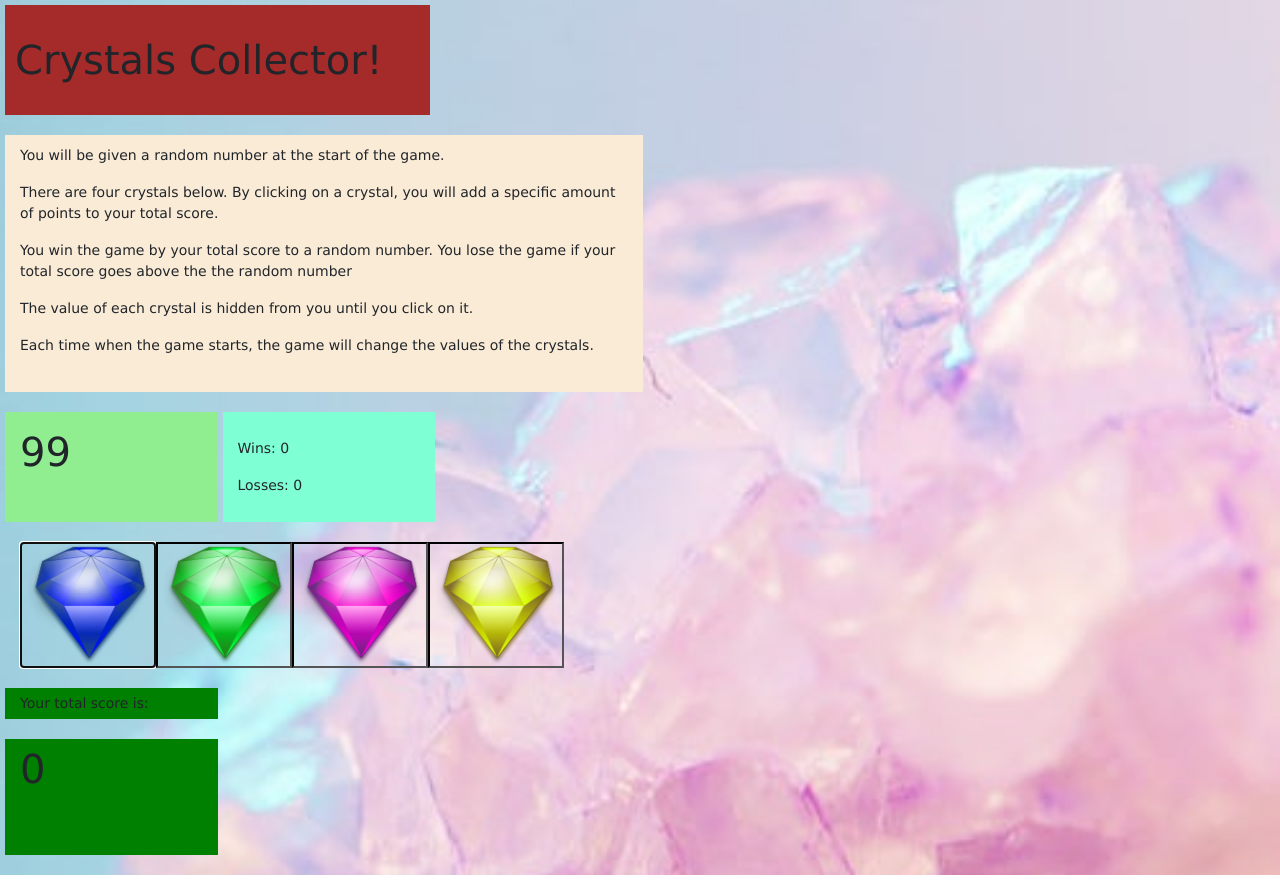
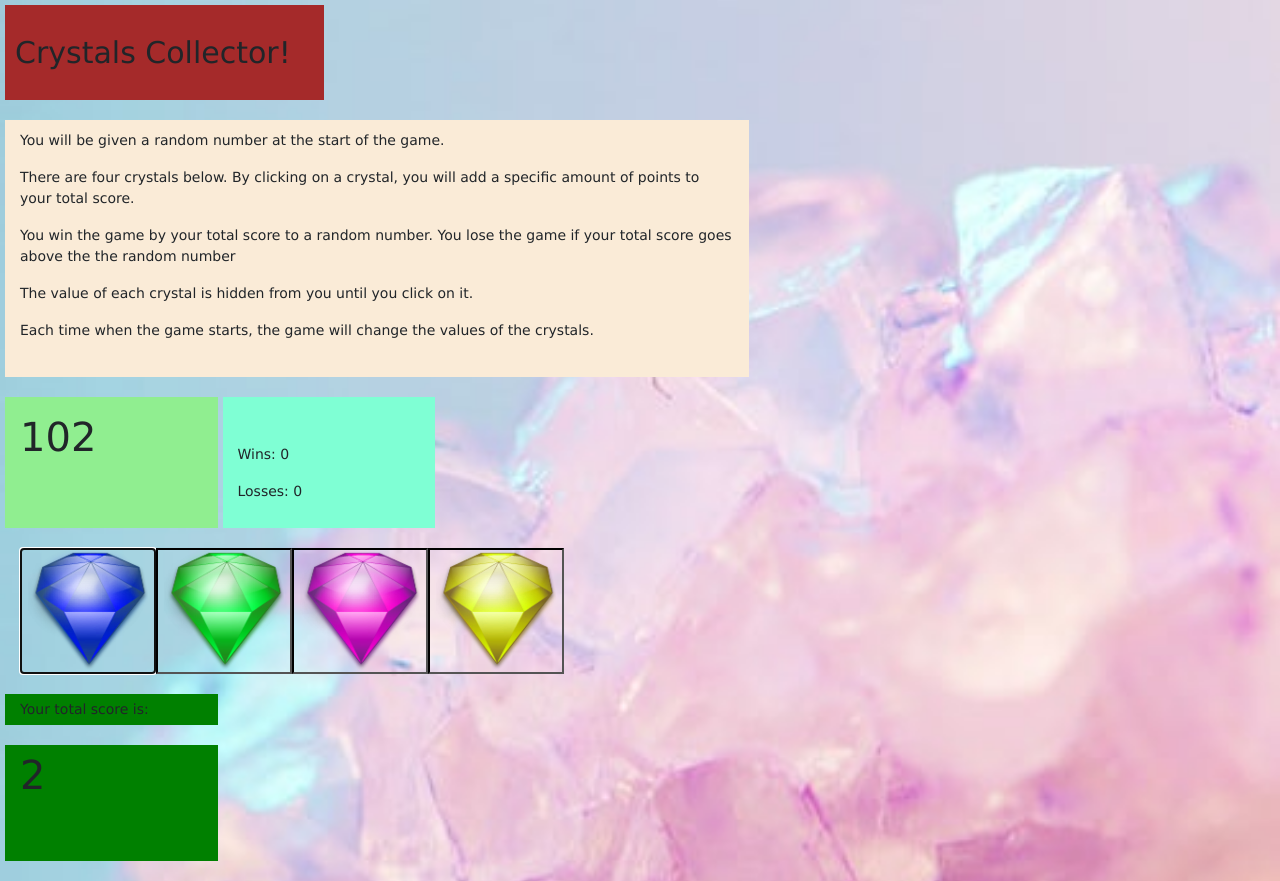
Before and after one commit to remrobem/week-4-game, a plain HTML site: page index.html in a window 1280 px wide. Both pictures are taken after a click on the button 88 px from the left and 605 px from the top of the page. Drawn offline with nearby package versions, Linux system fonts and the light colour scheme.

Commit message:
code optimization changes

```diff
--- a/assets/css/style.css
+++ b/assets/css/style.css
@@ -44,6 +44,10 @@ body {
     margin-right: 5px;
 }
 
+#message {
+    visibility: hidden;
+}
+
 .crystals img {
     width: 100%;
 }
@@ -67,6 +71,13 @@ body {
 #crystalTotal {
     padding-bottom: 40px;
     font-size: 40px;
+}
+
+@media only screen and (max-width: 1600px) {
+    #heading {
+        font-size: 30px;
+        padding: 25px 10px;
+    }
 }
 
 @media only screen and (max-width: 1200px) {
@@ -94,3 +105,4 @@ body {
     .crystals img {
         /* width: 75%; */
     }
+}
--- a/assets/javascript/game.js
+++ b/assets/javascript/game.js
@@ -1,52 +1,88 @@
 window.onload = function () {
 
-    startGame();
+    crystalGame.initializeGame();
+
+    $('.button').click(crystalGame.gemButton);
 
 };
 
-
-
+// initialize global variables
 const randomGameMin = 19;
 const randomGameMax = 120;
 const randomCrystalMin = 1;
 const randomCrystalMax = 12;
-let crystalValues = [];
+const winMsg = "You Win!";
+const loseMsg = "You Lose!";
 
+let crystalValues = [0, 0, 0, 0]; /* 4 entries in the array for 4 gem buttons. */
+let playerTotal = 0;
+let gameRandomNumber = 0;
+let gameWins = 0;
+let gameLosses = 0;
 
+// single object for the game
 let crystalGame = {
 
-    randomGame: getRandomInt(randomGameMin, randomGameMax),
-    randomCrystal: getRandomInt(randomCrystalMin, randomCrystalMax),
+    // when game starts/restarts, get new random number and display,and get the gem random numbers
+    initializeGame: function () {
+        gameRandomNumber = crystalGame.getRandomInt(randomGameMin, randomGameMax);
+        $('#gameRandomNumber').text(gameRandomNumber);
+        crystalGame.defineCrystalValues();
+    },
 
+    // gets 4 random numbers and store in an array. These are the random numbers for the 4 gem buttons
+    defineCrystalValues: function () {
+        crystalValues.forEach(function (number, i) {
+            crystalValues[i] = crystalGame.getRandomInt(randomCrystalMin, randomCrystalMax)
+        });
+        return crystalValues;
+    },
 
+    // when a gem button is selected, clear the message line (may have message from last game) and
+    // check on the total to see if this game is done
+    // data-value has a number for each button (0-4) defined in the HTML. It is used to determine
+    // which of the 4 buttons was selected
+    gemButton: function () {
+        $('#message').css('visibility', 'hidden');
+        let buttonId = $(this).attr('data-value');
+        playerTotal = crystalGame.updateTotal(playerTotal, crystalValues[buttonId]);
 
+    },
+    // add the gem button value to the total and then check the total to see if there is a win or loss
+    // if there is a win/loss, updated the win/loss accumulators, display a message and initialize for the next game
+    updateTotal: function (total, amt) {
+        total = total + amt;
 
+        if (total < gameRandomNumber) {
+            //continue play when playe total less than the random number
+        } else {
+            //  when the player total exceeds the random number, player loses
+            // add to the loss counter and display the loss message
+            if (total > gameRandomNumber) {
+                gameLosses++;
+                $('#losses').text(gameLosses);
+                $('#message').text(loseMsg);
 
+                //  when the player equals the random number, player wins
+                // add to the win counter and display the win message
+            } else if (total = gameRandomNumber) {
+                gameWins++;
+                $('#wins').text(gameWins);
+                $('#message').text(winMsg);
+            }
+            // win or lose, make the win/loss message visibile and initialize the game
+            $('#message').css('visibility', 'visible');
+            crystalGame.initializeGame();
+            total = 0;
+        }
+
+        // display the player total and return the total to the caller
+        $('#crystalSum').text(total);
+        return (total);
+    },
+
+    getRandomInt: function (min, max) {
+        return Math.floor(Math.random() * (max - min + 1)) + min;
+    },
 
 };
-
-console.log(getRandomInt(randomGameMin, randomGameMax));
-console.log(getRandomInt(randomCrystalMin, randomCrystalMax));
-
-
-
-function startGame() {
-    let gameRandomNumber = getRandomInt(randomGameMin, randomGameMax);
-    $('#gameRandomNumber').text(gameRandomNumber);
-    defineCrystalValues();
-};
-
-function defineCrystalValues() {
-
-    // set the length of the array to 4 integers
-    crystalValues = [1, 2, 3, 4];
-
-    crystalValues.forEach(function (number, i) {
-        crystalValues[i] = getRandomInt(randomCrystalMin, randomCrystalMax)});
-
-    return crystalValues;
-}
-
-function getRandomInt(min, max) {
-    return Math.floor(Math.random() * (max - min + 1)) + min;
-};
--- a/index.html
+++ b/index.html
@@ -21,15 +21,14 @@
     <div class="container-fluid" id="wrapper">
 
         <div class="row">
-            <div class="col-sm-4" id="heading">
+            <div class="col-xl-3 col-lg-5 col-md-7 col-sm-8 col-12" id="heading">
                 Crystals Collector!
             </div>
 
         </div>
 
-
         <div class="row">
-            <div class="col-md-6 col-sm-11" id="instructions">
+            <div class="col-md-7 col-sm-8 col-12" id="instructions">
                 <p>You will be given a random number at the start of the game.</p>
                 <p>There are four crystals below. By clicking on a crystal, you will add a specific amount of points to your
                     total score.</p>
@@ -40,8 +39,6 @@
             </div>
         </div>
 
-
-
         <div class="row">
             <div class="col-sm-2 col-4" id="randomNumber">
                 <p>
@@ -51,7 +48,8 @@
 
             <div class="col-sm-2 col-4" id="scoreboard">
                 <p>
-                    <span id="message"></span>
+<!-- message is set to visibilty:hidden to start the game.                     -->
+                    <span id="message">placeholder</span>
                 </p>
                 <p>Wins:
                     <span id="wins">0</span>
@@ -66,22 +64,22 @@
         <div class="row col-xl-6 col-lg-9 col-md-12 col-sm-12">
 
             <div class="crystals">
-                <button id="button1">
+                <button class="button" data-value="0">
                     <img src="assets/images/crystal1.png">
                 </button>
             </div>
             <div class=" crystals">
-                <button id="button2">
+                <button class="button" data-value="1">
                     <img src="assets/images/crystal2.png">
                 </button>
             </div>
             <div class="crystals">
-                <button id="button3">
+                <button class="button" data-value="2">
                     <img src="assets/images/crystal3.png">
                 </button>
             </div>
             <div class="crystals">
-                <button id="button4">
+                <button class="button" data-value="3">
                     <img src="assets/images/crystal4.png">
                 </button>
             </div>
```
Also changed, not shown: 1 other file.
